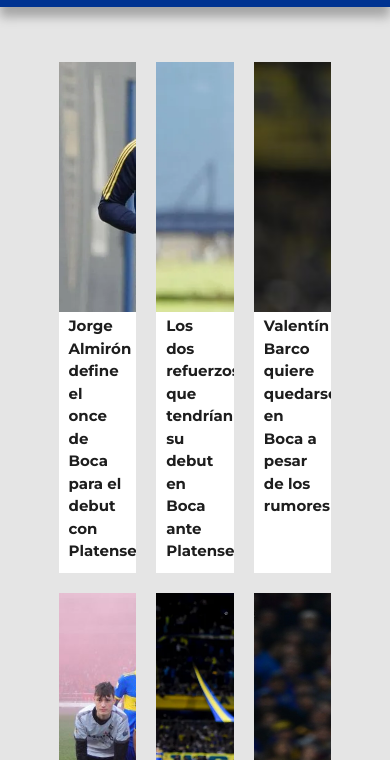
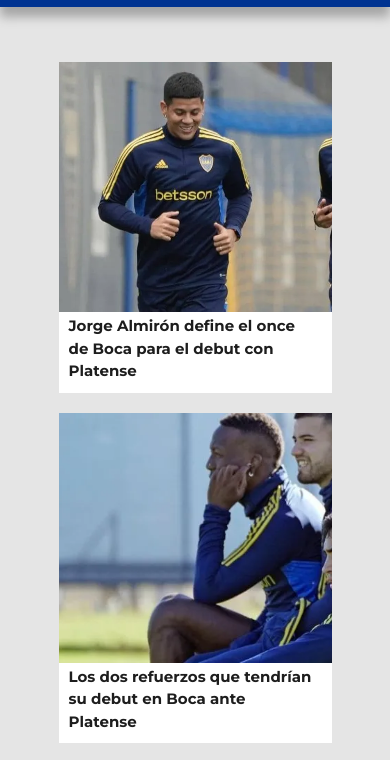
Before and after one commit to nicolaspusso/boca_juniors, a website: page index.html in a window 390 px wide. Shown: the part 848-1608 px from the top of the page. Drawn offline with nearby package versions, Linux system fonts and the light colour scheme.

Commit message:
modificando css

```diff
--- a/scss/estilos.scss
+++ b/scss/estilos.scss
@@ -717,6 +717,9 @@
     .contenedor-noticias{
         grid-template-columns: repeat(2, 1fr);
     }
+    .contenedor-noticias-inicio{
+        grid-template-columns: repeat(2, 1fr);
+    }
     .noticias-subtitulo{
         margin: 5% 0 5% 0;
     }
@@ -736,6 +739,9 @@
 
 @media (max-width: 680px) {
     .contenedor-noticias{
+        grid-template-columns: repeat(1, 1fr);
+    }
+    .contenedor-noticias-inicio{
         grid-template-columns: repeat(1, 1fr);
     }
     .noticias-subtitulo{
```
Also changed, not shown: css/estilos.css, 1 other file.
